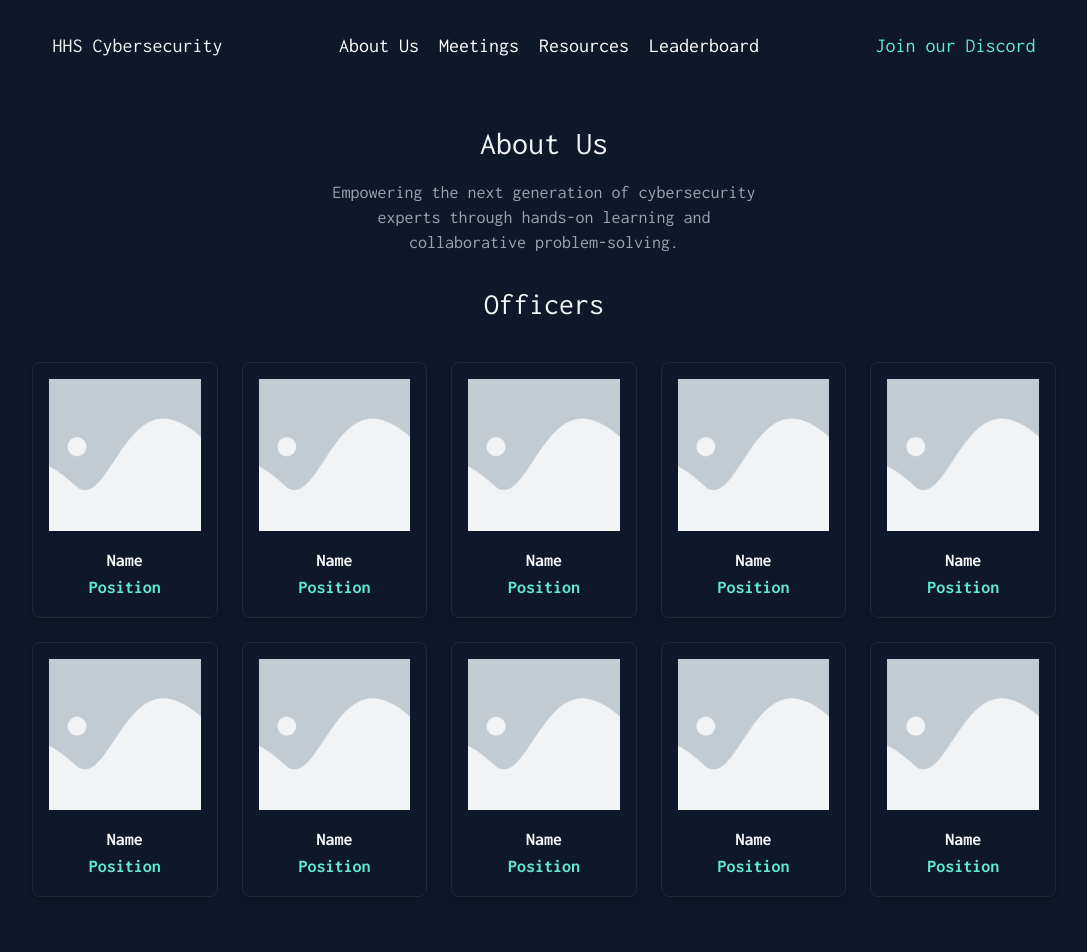
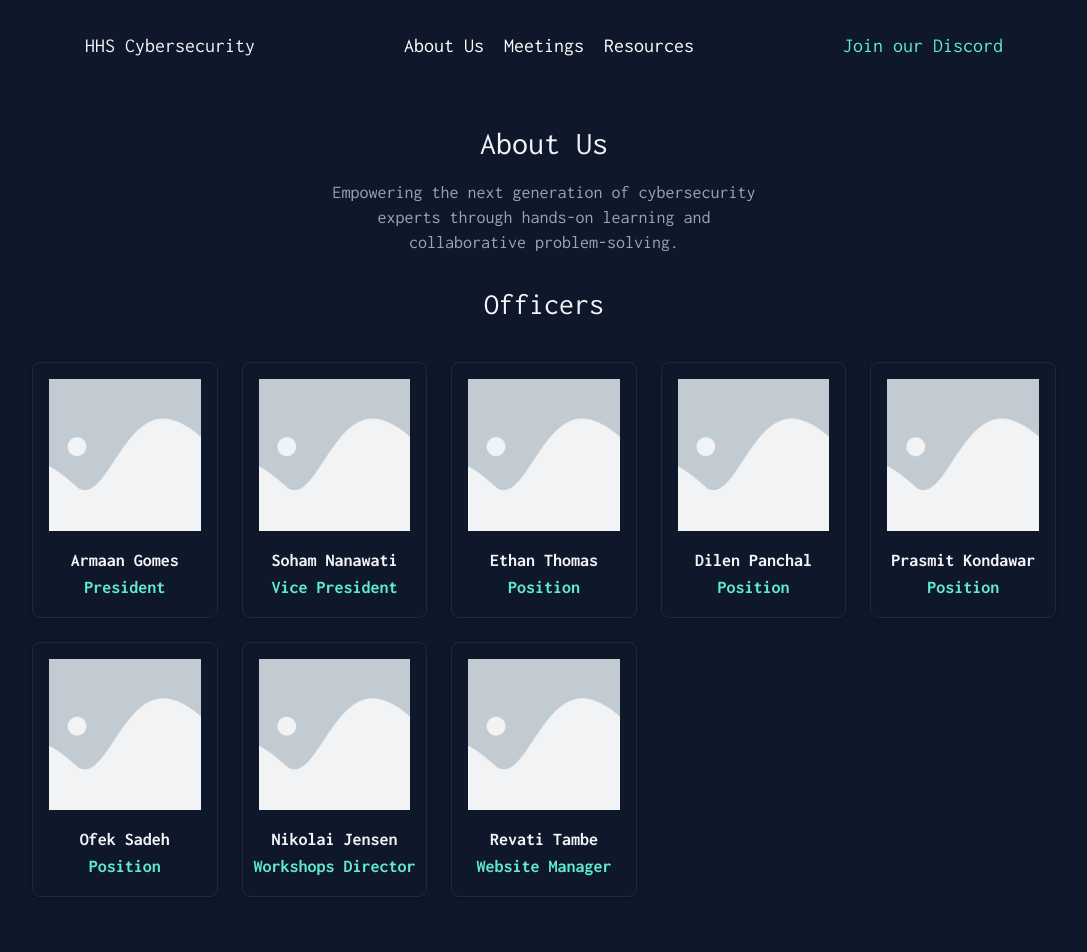
Before and after one commit to hhscybersec/hhscybersec.github.io, a React (Vite) app: page /about in a window 1280 px wide. Shown: the top 952 px of the page, without its empty margins (96-1183 px from the left). Built offline with nearby package versions, Linux system fonts and the light colour scheme; a web font is replaced by a local one.

Commit message:
set up gh-pages

```diff
--- a/package.json
+++ b/package.json
@@ -5,6 +5,8 @@
 	"type": "module",
 	"scripts": {
 		"dev": "vite",
+		"predeploy": "npm run build",
+		"deploy": "gh-pages -d build",
 		"build": "tsc -b && vite build",
 		"lint": "eslint . --ext ts,tsx --report-unused-disable-directives --max-warnings 0",
 		"preview": "vite preview"
@@ -34,6 +36,7 @@
 		"eslint": "^8.57.0",
 		"eslint-plugin-react-hooks": "^4.6.2",
 		"eslint-plugin-react-refresh": "^0.4.7",
+		"gh-pages": "^6.1.1",
 		"postcss": "^8.4.38",
 		"tailwindcss": "^3.4.4",
 		"typescript": "^5.2.2",
--- a/src/components/About.tsx
+++ b/src/components/About.tsx
@@ -10,16 +10,14 @@ const About = () => {
 			<div className="w-fit m-auto">
 				<h2 className='text-center pb-6'>Officers</h2>
 				<div className='pb-8 w-4/5 sm:w-3/4 md:w-2/3 lg:w-3/4 xl:w-4/5 m-auto grid sm:grid-cols-2 md:grid-cols-3 lg:grid-cols-4 xl:grid-cols-5 gap-6'>
-					<Officer name="Name" position="Position" picture="/officers/placeholder.webp"/>
-					<Officer name="Name" position="Position" picture="/officers/placeholder.webp"/>
-					<Officer name="Name" position="Position" picture="/officers/placeholder.webp"/>
-					<Officer name="Name" position="Position" picture="/officers/placeholder.webp"/>
-					<Officer name="Name" position="Position" picture="/officers/placeholder.webp"/>
-					<Officer name="Name" position="Position" picture="/officers/placeholder.webp"/>
-					<Officer name="Name" position="Position" picture="/officers/placeholder.webp"/>
-					<Officer name="Name" position="Position" picture="/officers/placeholder.webp"/>
-					<Officer name="Name" position="Position" picture="/officers/placeholder.webp"/>
-					<Officer name="Name" position="Position" picture="/officers/placeholder.webp"/>
+					<Officer name="Armaan Gomes" position="President" picture="/officers/placeholder.webp"/>
+					<Officer name="Soham Nanawati" position="Vice President" picture="/officers/placeholder.webp"/>
+                    <Officer name="Ethan Thomas" position="Position" picture="/officers/placeholder.webp"/>
+                    <Officer name="Dilen Panchal" position="Position" picture="/officers/placeholder.webp"/>
+					<Officer name="Prasmit Kondawar" position="Position" picture="/officers/placeholder.webp"/>
+					<Officer name="Ofek Sadeh" position="Position" picture="/officers/placeholder.webp"/>
+					<Officer name="Nikolai Jensen" position="Workshops Director" picture="/officers/placeholder.webp"/>
+					<Officer name="Revati Tambe" position="Website Manager" picture="/officers/placeholder.webp"/>
 				</div>
 			</div>
 		</div>
--- a/src/components/Navbar.tsx
+++ b/src/components/Navbar.tsx
@@ -30,7 +30,7 @@ const Navbar = () => {
 				<Link to={'/about'} onClick={handleLinkClick}><h4 className='p-0 m-0 text-white hover:text-teal-300 transition-colors duration-300'>About Us</h4></Link>
 				<Link to={'/meetings'} onClick={handleLinkClick}><h4 className='p-0 m-0 text-white hover:text-teal-300 transition-colors duration-300'>Meetings</h4></Link>
 				<Link to={'/resources'} onClick={handleLinkClick}><h4 className='p-0 m-0 text-white hover:text-teal-300 transition-colors duration-300'>Resources</h4></Link>
-				<Link to={'/leaderboard'} onClick={handleLinkClick}><h4 className='p-0 m-0 text-white hover:text-teal-300 transition-colors duration-300'>Leaderboard</h4></Link>
+				{/* <Link to={'/leaderboard'} onClick={handleLinkClick}><h4 className='p-0 m-0 text-white hover:text-teal-300 transition-colors duration-300'>Leaderboard</h4></Link> */}
 			</div>
 			<h4 className='m-0 p-0'><a href="" target='_blank'>Join our Discord</a></h4>
 
```
Also changed, not shown: 1 other file (tests, documents, lock files or other folders). Lines whose indentation alone changed are shown as unchanged.
